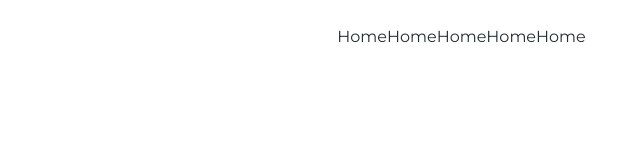
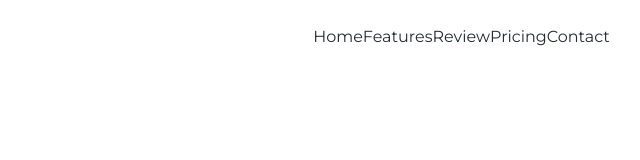
Before and after one commit to rohanasif/mycode, a plain HTML site: page index.html in a window 1280 px wide. Shown: the full height of the page, 251-891 px from the left. Drawn offline with nearby package versions, Linux system fonts and the light colour scheme.

Commit message:
correct nav items

```diff
--- a/index.html
+++ b/index.html
@@ -21,12 +21,12 @@
             <i
                 class="fa-solid fa-bars text-2xl mt-[5px] mb-0 cursor-pointer py-1 px-3 leading-none bg-transparent rounded-[0.25rem] text-[#152c5c]"></i>
             <div class="nav-div flex-grow items-center box-border">
-                <ul class="mx-auto flex pl-0 my-0 box-border list-none">
-                    <li class="nav-item list-item"><a class="nav-link active" href="#home">Home</a></li>
-                    <li class="nav-item list-item"><a class="nav-link active" href="#home">Home</a></li>
-                    <li class="nav-item list-item"><a class="nav-link active" href="#home">Home</a></li>
-                    <li class="nav-item list-item"><a class="nav-link active" href="#home">Home</a></li>
-                    <li class="nav-item list-item"><a class="nav-link active" href="#home">Home</a></li>
+                <ul class="nav-ul mx-auto flex pl-0 my-0 box-border list-none">
+                    <li class="nav-item list-item"><a class="nav-link" href="#home">Home</a></li>
+                    <li class="nav-item list-item"><a class="nav-link" href="#features">Features</a></li>
+                    <li class="nav-item list-item"><a class="nav-link" href="#review">Review</a></li>
+                    <li class="nav-item list-item"><a class="nav-link" href="#pricing">Pricing</a></li>
+                    <li class="nav-item list-item"><a class="nav-link" href="#contact">Contact</a></li>
 
                 </ul>
             </div>
```
